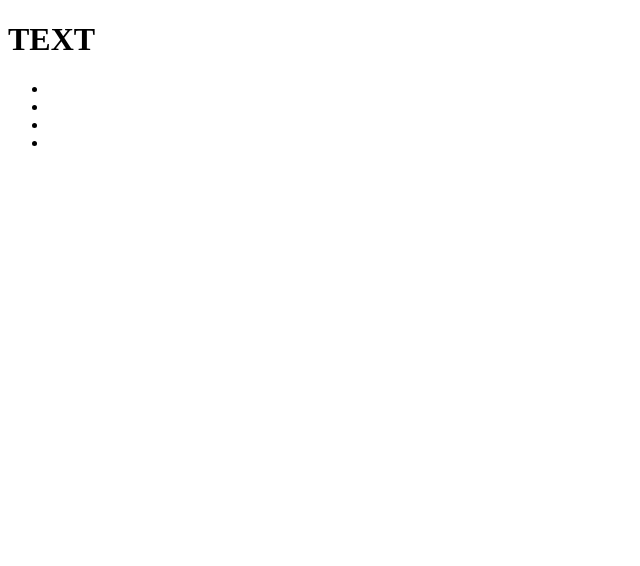
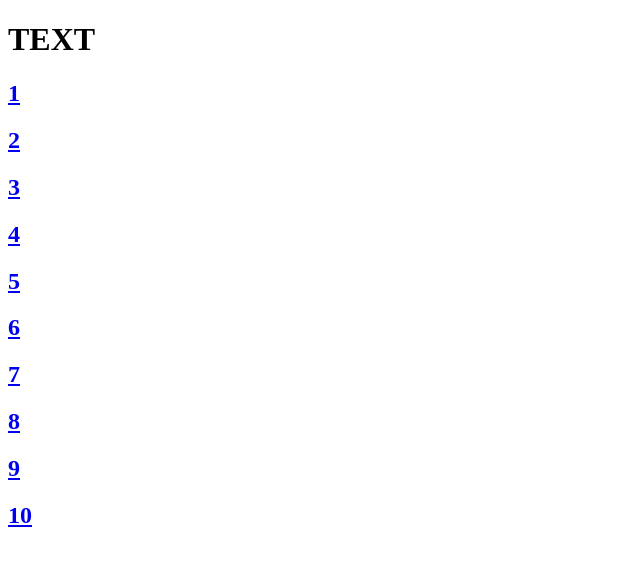
Before and after one commit to yoonseoin/home, a plain HTML site: page text.html in a window 1280 px wide. Shown: the whole page, without its empty margins (0-640 px from the left). Drawn offline with Linux system fonts and the light colour scheme.

Commit message:
Update text.html

```diff
--- a/text.html
+++ b/text.html
@@ -12,12 +12,46 @@
 		<header>
 			<h1>TEXT</h1>
 		</header>
-		<nav>
-			<ul>
-				<li></li>
-				<li></li>
-				<li></li>
-				<li></li>
-			</ul>
+		<article>
+			<section class="a">
+				<a href="t1.html"><h2>1</h2></a>
+			</section>
+
+			<section class="b">
+				<a href="t2.html"><h2>2</h2></a>
+ 			</section>
+
+ 			<section class="c">
+				<a href="t3.html"><h2>3</h2></a>
+			</section>
+
+			<section class="d">
+				<a href="t4.html"><h2>4</h2></a>
+			</section>
+
+			<section class="e">
+				<a href="t5.html"><h2>5</h2></a>
+			</section>
+
+			<section class="f">
+				<a href="t6.html"><h2>6</h2></a>
+			</section>
+
+			<section class="g">
+				<a href="t7.html"><h2>7</h2></a>
+			</section>
+
+			<section class="h">
+				<a href="t8.html"><h2>8</h2></a>
+			</section>
+
+			<section class="i">
+				<a href="t9.html"><h2>9</h2></a>
+			</section>
+
+			<section class="j">
+				<a href="t10.html"><h2>10</h2></a>
+			</section>
+		</article>
 	</body>
 </html>
```
